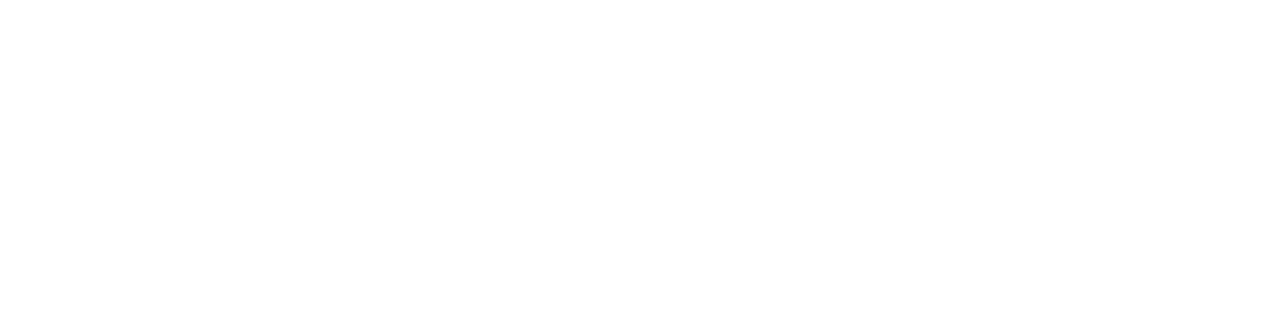
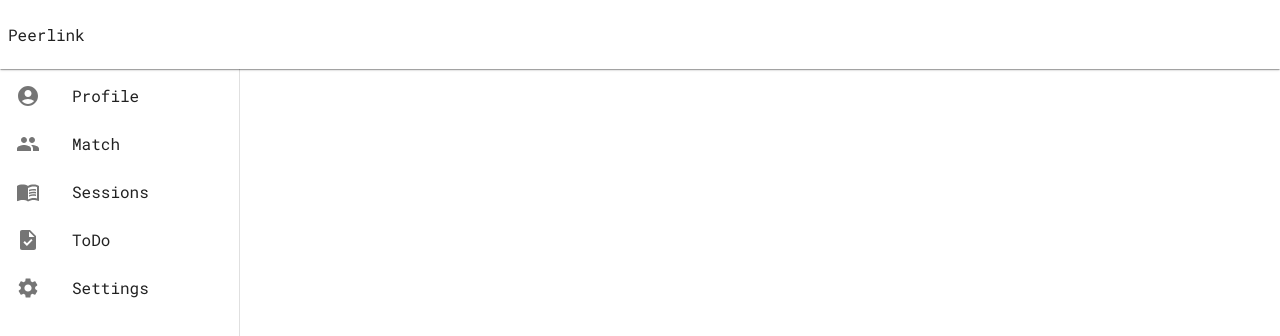
Before and after one commit to currynia/PeerLink, a React (Vite) app in the folder src/main/client/peerlink/: page /home in a window 1280 px wide. Before the commit this address had no page. Shown: the top 336 px of the page. Built offline with nearby package versions, Linux system fonts and the light colour scheme.

Commit message:
add:homepage

```diff
--- a/src/main/client/peerlink/package.json
+++ b/src/main/client/peerlink/package.json
@@ -12,6 +12,7 @@
   "dependencies": {
     "@emotion/react": "^11.11.4",
     "@emotion/styled": "^11.11.5",
+    "@mui/icons-material": "^5.15.18",
     "@mui/material": "^5.15.18",
     "react": "^18.2.0",
     "react-dom": "^18.2.0",
--- a/src/main/client/peerlink/src/App.tsx
+++ b/src/main/client/peerlink/src/App.tsx
@@ -2,6 +2,7 @@ import { BrowserRouter, Route, Routes } from "react-router-dom";
 import Login from "./Components/Login";
 import Register from "./Components/Register";
 import Landing from "./Components/Landing";
+import Home from "./Components/Home";
 
 function App() {
   return (
@@ -10,6 +11,7 @@ function App() {
         <Route path="/" element={<Landing />} />
         <Route path="/login" element={<Login />} />
         <Route path="/register" element={<Register />} />
+        <Route path="/home" element={<Home />} />
       </Routes>
     </BrowserRouter>
   );
--- a/src/main/client/peerlink/src/Components/Home.tsx
+++ b/src/main/client/peerlink/src/Components/Home.tsx
@@ -1,8 +1,13 @@
+import NavDrawer from "./ui/NavDrawer";
+import TopBar from "./ui/TopBar";
 
 const Home = () => {
-    return (
-        <div> Home</div>
-    )
-}
+  return (
+    <>
+      <TopBar landing={false} />
+      <NavDrawer />
+    </>
+  );
+};
 
-export default Home
+export default Home;
--- a/src/main/client/peerlink/src/Components/Landing.tsx
+++ b/src/main/client/peerlink/src/Components/Landing.tsx
@@ -4,7 +4,10 @@ import TopBar from "./ui/TopBar";
 const Landing = () => {
   return (
     <>
-      <TopBar landing={true} />
+      <div style={{ marginBottom: 80 }}>
+        <TopBar landing={true} />
+      </div>
+
       <Container maxWidth={false} sx={{ textAlign: "center" }}>
         <h1 style={{ fontSize: 64 }}>PeerLink</h1>
         <small>
--- /dev/null
+++ b/src/main/client/peerlink/src/Components/ui/NavDrawer.tsx
@@ -0,0 +1,54 @@
+import AccountCircleIcon from "@mui/icons-material/AccountCircle";
+import MenuBookIcon from "@mui/icons-material/MenuBook";
+import PeopleIcon from "@mui/icons-material/People";
+import SettingsIcon from "@mui/icons-material/Settings";
+import TaskIcon from "@mui/icons-material/Task";
+import { Toolbar } from "@mui/material";
+import Drawer from "@mui/material/Drawer";
+import List from "@mui/material/List";
+import ListItem from "@mui/material/ListItem";
+import ListItemButton from "@mui/material/ListItemButton";
+import ListItemIcon from "@mui/material/ListItemIcon";
+import ListItemText from "@mui/material/ListItemText";
+
+const drawerWidth = 240;
+
+const NavDrawer = () => {
+  const icons = [
+    <AccountCircleIcon />,
+    <PeopleIcon />,
+    <MenuBookIcon />,
+    <TaskIcon />,
+    <SettingsIcon />,
+  ];
+  return (
+    <Drawer
+      sx={{
+        width: drawerWidth,
+        flexShrink: 0,
+        [`& .MuiDrawer-paper`]: {
+          width: drawerWidth,
+          boxSizing: "border-box",
+        },
+      }}
+      variant="permanent"
+      anchor="left"
+    >
+      <Toolbar />
+      <List>
+        {["Profile", "Match", "Sessions", "ToDo", "Settings"].map(
+          (text, index) => (
+            <ListItem key={text} disablePadding>
+              <ListItemButton>
+                <ListItemIcon>{icons[index]}</ListItemIcon>
+                <ListItemText primary={text} />
+              </ListItemButton>
+            </ListItem>
+          )
+        )}
+      </List>
+    </Drawer>
+  );
+};
+
+export default NavDrawer;
--- a/src/main/client/peerlink/src/Components/ui/TopBar.tsx
+++ b/src/main/client/peerlink/src/Components/ui/TopBar.tsx
@@ -1,4 +1,4 @@
-import { Paper, Box, Button } from "@mui/material/";
+import { AppBar, Box, Button, Paper } from "@mui/material/";
 import { useNavigate } from "react-router-dom";
 
 interface Props {
@@ -27,14 +27,27 @@ const TopBar = (props: Props) => {
   );
   return (
     <>
-      <Paper
-        sx={{ display: "flex", alignItems: "center", padding: 1 }}
-        variant="elevation"
-        elevation={2}
+      <AppBar
+        sx={{
+          height: 30,
+          margin: 0,
+          width: 1,
+          zIndex: (theme) => theme.zIndex.drawer + 1,
+        }}
+        elevation={0}
       >
-        <text>Peerlink</text>
-        <Box sx={{ marginLeft: "auto" }}>{props.landing && button}</Box>
-      </Paper>
+        <Paper
+          square={true}
+          sx={{
+            display: "flex",
+            alignItems: "center",
+            padding: 1,
+          }}
+        >
+          <p>Peerlink</p>
+          <Box sx={{ marginLeft: "auto" }}>{props.landing && button}</Box>
+        </Paper>
+      </AppBar>
     </>
   );
 };
```
Also changed, not shown: 1 other file (tests, documents, lock files or other folders).
